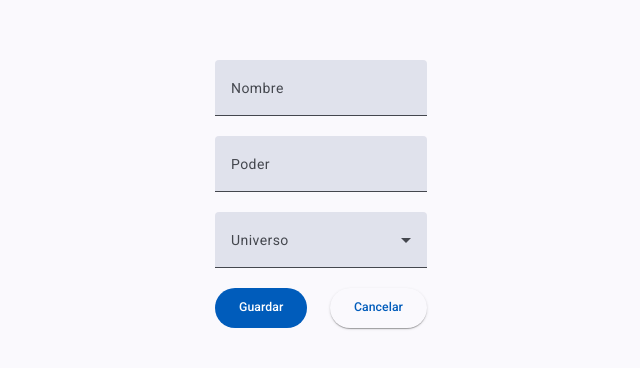
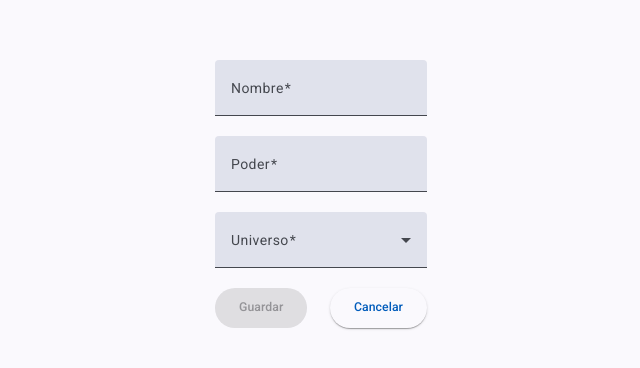
Before and after one commit to Leiazz/RIU-Frontend-GonzaloDonaire, an Angular app: page /form in a window 1280 px wide. Shown: the part 206-574 px from the top of the page, without its empty margins (319-959 px from the left). Built offline with nearby package versions, Linux system fonts and the light colour scheme.

Commit message:
refactor: enhance HeroesFormPage with validation and loading spinner; update HeroesPage actions

```diff
--- a/src/app/heroes/pages/heroes-form-page/heroes-form-page.html
+++ b/src/app/heroes/pages/heroes-form-page/heroes-form-page.html
@@ -1,11 +1,23 @@
-<form class="heroes-form" [formGroup]="form">
+@if (heroesService.loading()) {
+<mat-spinner></mat-spinner>
+} @else {
+<form class="heroes-form" [formGroup]="form" (ngSubmit)="onSaveHero()">
   <mat-form-field>
     <mat-label>Nombre</mat-label>
     <input matInput formControlName="name">
+    @if (form.get('name')?.hasError('required')) {
+    <mat-error>El nombre es obligatorio</mat-error>
+    }
+    @if (form.get('name')?.hasError('minlength')) {
+    <mat-error>El nombre debe tener al menos 3 caracteres</mat-error>
+    }
   </mat-form-field>
   <mat-form-field>
     <mat-label>Poder</mat-label>
     <input matInput formControlName="power">
+    @if (form.get('power')?.hasError('required')) {
+    <mat-error>El poder es obligatorio</mat-error>
+    }
   </mat-form-field>
   <mat-form-field>
     <mat-label>Universo</mat-label>
@@ -14,9 +26,14 @@
       <mat-option value="Marvel">Marvel</mat-option>
       <mat-option value="other">Otro</mat-option>
     </mat-select>
+    @if (form.get('universe')?.hasError('required')) {
+    <mat-error>El universo es obligatorio</mat-error>
+    }
   </mat-form-field>
+
   <section class="heroes-form-actions">
-    <button matButton="filled">Guardar</button>
-    <button matButton="elevated">Cancelar</button>
+    <button [disabled]="form.invalid" type="submit" matButton="filled">Guardar</button>
+    <button matButton="elevated" (click)="onCancel()">Cancelar</button>
   </section>
 </form>
+}
--- a/src/app/heroes/pages/heroes-form-page/heroes-form-page.ts
+++ b/src/app/heroes/pages/heroes-form-page/heroes-form-page.ts
@@ -1,9 +1,17 @@
-import { Component } from '@angular/core';
-import { FormControl, FormGroup, ReactiveFormsModule } from '@angular/forms';
+import { Component, inject, signal, effect } from '@angular/core';
+import {
+  FormControl,
+  FormGroup,
+  ReactiveFormsModule,
+  Validators,
+} from '@angular/forms';
 import { MatButtonModule } from '@angular/material/button';
 import { MatInputModule } from '@angular/material/input';
 import { MatSelectModule } from '@angular/material/select';
-import { ActivatedRoute } from '@angular/router';
+import { ActivatedRoute, Router } from '@angular/router';
+import { HeroesService } from '../../services/heroes-service';
+import { MatProgressSpinner } from '@angular/material/progress-spinner';
+import { JsonPipe } from '@angular/common';
 
 @Component({
   selector: 'app-heroes-form-page',
@@ -12,22 +20,47 @@ import { ActivatedRoute } from '@angular/router';
     MatInputModule,
     MatSelectModule,
     MatButtonModule,
+    MatProgressSpinner,
   ],
   templateUrl: './heroes-form-page.html',
   styleUrl: './heroes-form-page.css',
 })
 export class HeroesFormPage {
+  mode = signal<'create' | 'edit'>('create');
   form: FormGroup = new FormGroup({
     id: new FormControl<number>(0),
-    name: new FormControl<string>(''),
-    power: new FormControl<string>(''),
-    universe: new FormControl<string>(''),
+    name: new FormControl<string>('', {
+      validators: [Validators.required, Validators.minLength(3)],
+    }),
+    power: new FormControl<string>('', [Validators.required]),
+    universe: new FormControl<string>('', [Validators.required]),
   });
+  heroesService = inject(HeroesService);
+  activatedRoute = inject(ActivatedRoute);
+  router = inject(Router);
 
-  constructor(activatedRoute: ActivatedRoute) {
-    const heroId = activatedRoute.snapshot.queryParamMap.get('id');
+  constructor() {
+    effect(() => {
+      this.populateForm();
+    });
+  }
+
+  populateForm(): void {
+    const heroId = this.activatedRoute.snapshot.queryParamMap.get('id');
     if (heroId) {
-      console.log({ heroId });
+      this.mode.set('edit');
+      const hero = this.heroesService.getHeroById(Number(heroId));
+      if (hero) {
+        this.form.patchValue({ ...hero });
+      }
+    } else {
+      this.mode.set('create');
     }
   }
+
+  onSaveHero() {}
+
+  onCancel(): void {
+    this.router.navigateByUrl('/');
+  }
 }
--- a/src/app/heroes/pages/heroes-page/heroes-page.html
+++ b/src/app/heroes/pages/heroes-page/heroes-page.html
@@ -1,7 +1,7 @@
 @if (heroesService.loading()) {
 <mat-spinner></mat-spinner>
 } @else {
-<button mat-button>Añadir</button>
+<button mat-button (click)="onAddButton()">Añadir</button>
 
 <table mat-table [dataSource]="heroesService.heroes()" class="mat-elevation-z8">
 
@@ -28,8 +28,8 @@
   <ng-container matColumnDef="actions">
     <th mat-header-cell *matHeaderCellDef> Actions </th>
     <td mat-cell *matCellDef="let element">
-      <button mat-button>Edit</button>
-      <button mat-button>Delete</button>
+      <button mat-button (click)="onEditButton(element)">Editar</button>
+      <button mat-button>Eliminar</button>
     </td>
   </ng-container>
 
--- a/src/app/heroes/pages/heroes-page/heroes-page.ts
+++ b/src/app/heroes/pages/heroes-page/heroes-page.ts
@@ -2,19 +2,25 @@ import { Component, inject } from '@angular/core';
 import { MatTableModule } from '@angular/material/table';
 import { HeroesService } from '../../services/heroes-service';
 import { MatProgressSpinner } from '@angular/material/progress-spinner';
+import { MatButtonModule } from '@angular/material/button';
+import { Hero } from '../../interfaces/hero';
+import { Router } from '@angular/router';
 
 @Component({
   selector: 'app-heroes-page',
-  imports: [MatTableModule, MatProgressSpinner],
+  imports: [MatTableModule, MatProgressSpinner, MatButtonModule],
   templateUrl: './heroes-page.html',
   styleUrl: './heroes-page.css',
 })
 export class HeroesPage {
   heroesService = inject(HeroesService);
-
+  router = inject(Router);
   displayedColumns: string[] = ['id', 'name', 'power', 'universe', 'actions'];
 
-  constructor() {
-    this.heroesService.getHeroes();
+  onEditButton(hero: Hero) {
+    this.router.navigateByUrl(`/form?id=${hero.id}`);
+  }
+  onAddButton() {
+    this.router.navigateByUrl('/form');
   }
 }
--- a/src/app/heroes/services/heroes-service.ts
+++ b/src/app/heroes/services/heroes-service.ts
@@ -10,6 +10,10 @@ export class HeroesService {
   private _heroes = signal<Hero[]>([]);
   heroes = this._heroes.asReadonly();
   loading = signal<boolean>(false);
+
+  constructor() {
+    this.getHeroes();
+  }
 
   getHeroes(): void {
     this.loading.set(true);
```
